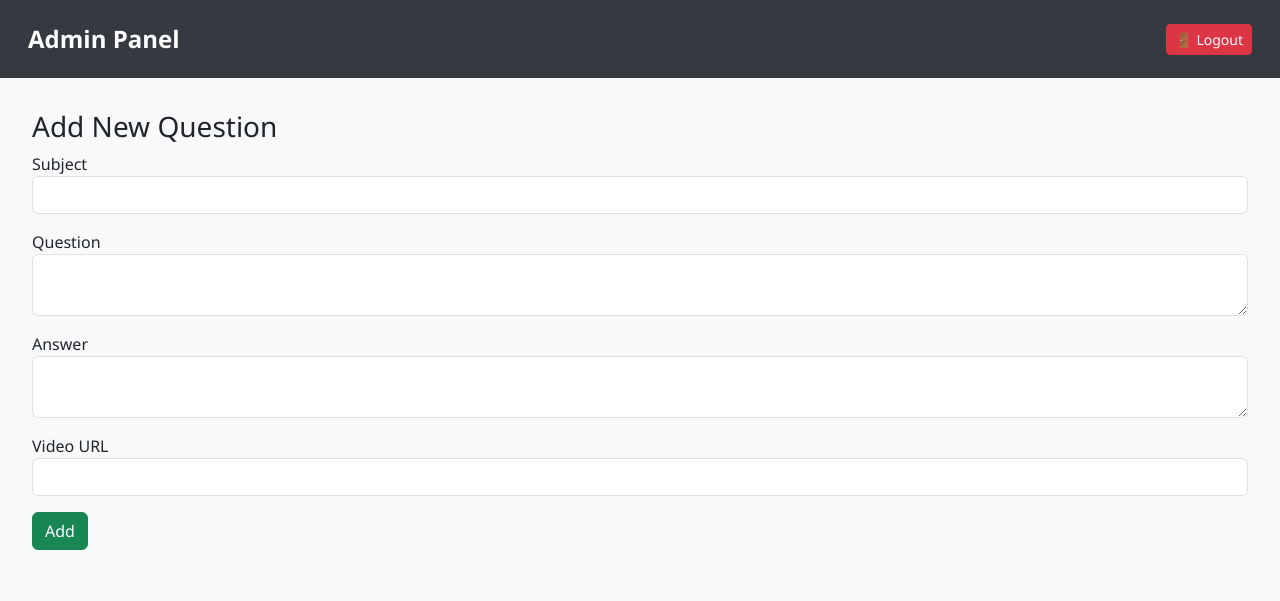
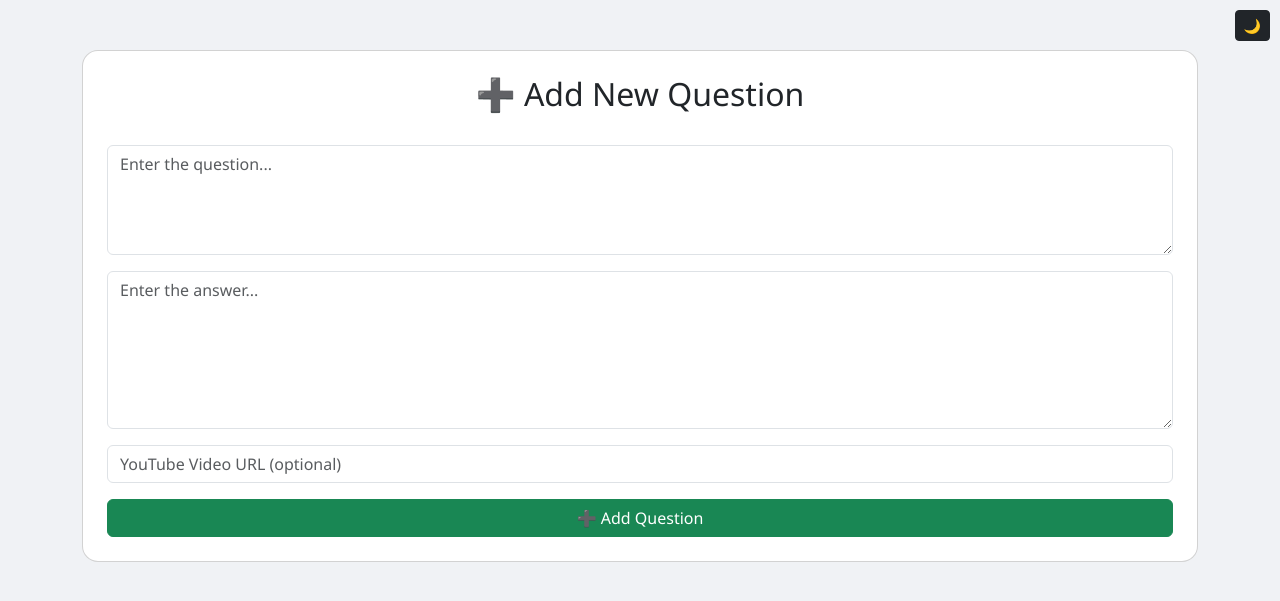
Before and after one commit to csatindia2013/thinkgate, a Flask app: page /admin/add in a window 1280 px wide. Shown: the top 601 px of the page. Run offline with Flask 3, Linux system fonts and the light colour scheme; the visitor is signed in with stand-in values (Sample User, id 1).

Commit message:
Update add.html

```diff
--- a/templates/add.html
+++ b/templates/add.html
@@ -1,25 +1,51 @@
-{% extends 'base.html' %}
-{% block title %}Add Question{% endblock %}
-{% block content %}
-<h3>Add New Question</h3>
-<form method="POST">
+<!DOCTYPE html>
+<html lang="en">
+<head>
+  <meta charset="UTF-8" />
+  <meta name="viewport" content="width=device-width, initial-scale=1" />
+  <title>Add Question - AI Student Chat</title>
+  <link href="https://cdn.jsdelivr.net/npm/bootstrap@5.3.2/dist/css/bootstrap.min.css" rel="stylesheet" />
+  <style>
+    body {
+      background: #f0f2f5;
+      color: #333;
+      font-family: 'Segoe UI', sans-serif;
+    }
+    .dark {
+      background: #121212;
+      color: #eee;
+    }
+    .card {
+      margin-top: 50px;
+      border-radius: 1rem;
+    }
+  </style>
+</head>
+<body>
+  <button onclick="toggleDarkMode()" style="position:fixed;top:10px;right:10px;" class="btn btn-dark btn-sm">🌙</button>
+
+  <div class="container">
+    <div class="card p-4">
+      <h2 class="text-center">➕ Add New Question</h2>
+      <form method="POST" class="mt-4">
         <div class="mb-3">
-    <label>Subject</label>
-    <input type="text" name="subject" class="form-control" required>
+          <textarea name="question" class="form-control" placeholder="Enter the question..." required rows="4"></textarea>
         </div>
         <div class="mb-3">
-    <label>Question</label>
-    <textarea name="question" class="form-control" required></textarea>
+          <textarea name="answer" class="form-control" placeholder="Enter the answer..." required rows="6"></textarea>
         </div>
         <div class="mb-3">
-    <label>Answer</label>
-    <textarea name="answer" class="form-control" required></textarea>
+          <input type="text" name="youtube" class="form-control" placeholder="YouTube Video URL (optional)">
         </div>
-  <div class="mb-3">
-    <label>Video URL</label>
-    <input type="url" name="video_url" class="form-control">
+        <button type="submit" class="btn btn-success w-100">➕ Add Question</button>
+      </form>
     </div>
-  <button class="btn btn-success">Add</button>
-</form>
-<script>CKEDITOR.replace('answer');</script>
-{% endblock %}
+  </div>
+
+  <script>
+    function toggleDarkMode() {
+      document.body.classList.toggle('dark');
+    }
+  </script>
+</body>
+</html>
```
Lines whose indentation alone changed are shown as unchanged.
